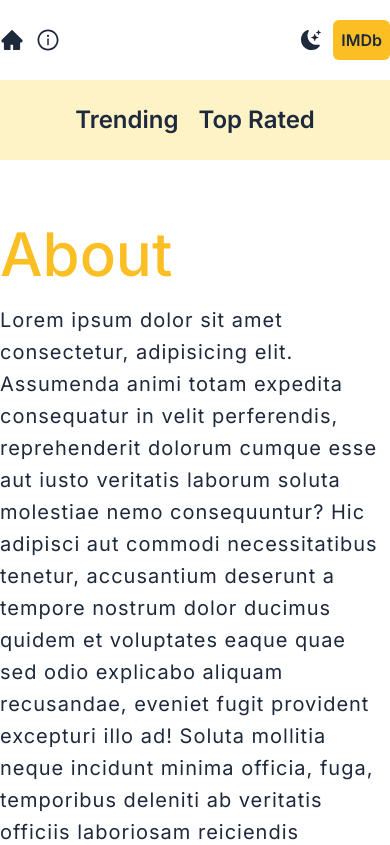
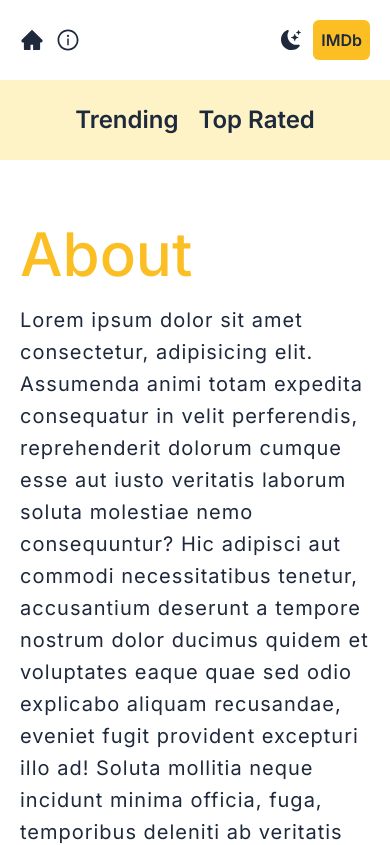
Before and after one commit to Rafiul29/imdb-clone, a Next.js app: page /about in a window 390 px wide. Shown: the top 845 px of the page. Built offline with nearby package versions, Linux system fonts and the light colour scheme.

Commit message:
navbar done

```diff
--- a/src/app/globals.css
+++ b/src/app/globals.css
@@ -4,12 +4,15 @@
 
 
 .wrapper{
-  @apply container mx-auto scroll-px-20 md:px-0;
+  @apply container mx-auto px-5 md:px-0 ;
 }
 
 
 
-/* .link-item
-:hover::after{
+/* .link-item::after{
+  @apply content-[""] absolute bottom-0 left-1/2 w-0 h-[5px] bg-sky-500
+}
+
+.link-item:hover::after{
   @apply w-full
 } */
```
